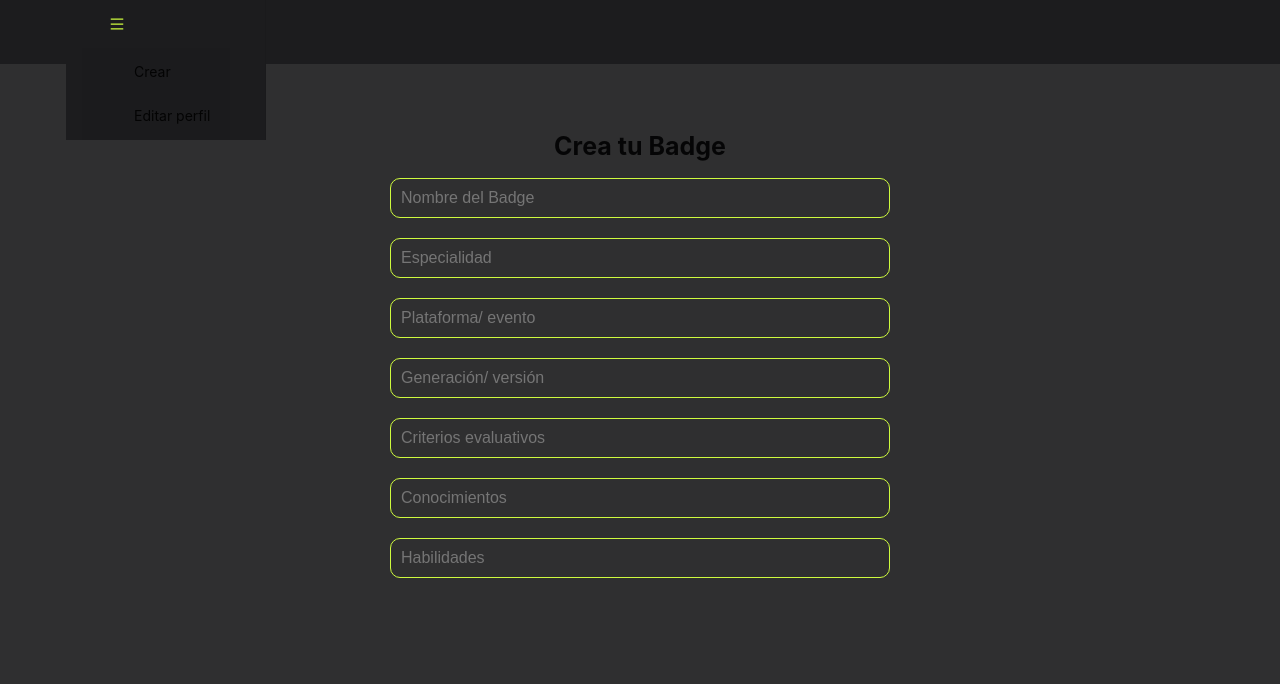
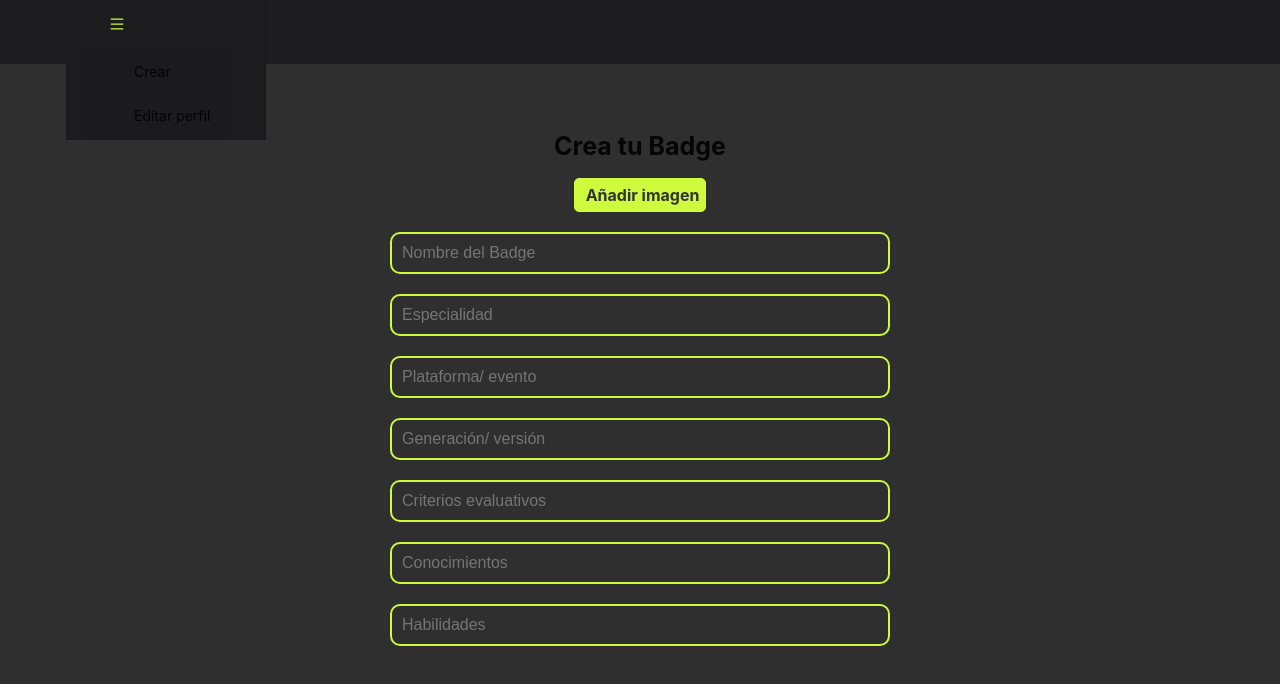
Before and after one commit to soypetricor/badger, a React (Create React App) app: page /create-badge in a window 1280 px wide. Shown: the top 684 px of the page. Built offline with nearby package versions, Linux system fonts and the light colour scheme.

Commit message:
formulario con añadir imagen guardando imágen en base64

```diff
--- a/src/components/CreateForm/CreateForm.js
+++ b/src/components/CreateForm/CreateForm.js
@@ -12,6 +12,7 @@ const initialForm ={
 }
 function Form() {
   const [form, setForm] = useState(initialForm);
+  const [image, setImage] = useState(null);
 
   const handleChange = (e) => {
     setForm({
@@ -21,12 +22,40 @@ function Form() {
     console.log(form)
   }
 
+  const handleImageChange = (e) => {
+    const reader = new FileReader();
+    const file = e.target.files[0];
+    reader.readAsDataURL(file);
+
+    reader.onloadend = () => {
+      setImage({
+        url: URL.createObjectURL(file),
+        base64: reader.result,
+      });
+      console.log(image)
+    };
+  };
+
   return (
     <>
     <div align="center">
     <h1 className='name-style'>Crea tu Badge</h1>
     </div>
-
+    <div align="center" className="container">
+    {image && (
+      <img src={image.url} alt="preview" className="image-preview" />
+    )}
+    <label htmlFor="image" className="custom-file-upload">
+    <i className="fa fa-cloud-upload"></i> Añadir imagen
+    </label>
+    <input
+      id="image"
+      type="file"
+      accept="image/*"
+      onChange={handleImageChange}
+      style={{ display: 'none' }}
+    />
+    </div>
     <div align="center" className="container">
       <input
         id="name"
--- a/src/components/CreateForm/Style.css
+++ b/src/components/CreateForm/Style.css
@@ -4,16 +4,49 @@
 
 .input-style {
     padding: 10px;
-    border: 1px solid #CEFB3E;
+    border: 2px solid #CEFB3E;
     border-radius: 10px;
     font-size: 16px;
-    background-color: #2F2F30;
+    background-color: transparent;
     color: #ffffff;
-    outline-color: #CEFB3E;
     width: 500px;
     display: block;
+}
+
+.input-style:hover{
+    border: 2px solid #ffffff;
 }
 
 .name-style {
     font-size: 25px;
 }
+.image-preview {
+    padding: 15px;
+    max-width: 200px;
+    max-height: 200px;
+    border: 2px solid #CEFB3E;
+    border-radius: 10px;
+    margin-bottom: 15px;
+    display: block;
+}
+
+.custom-file-upload {
+    border: 1px solid #CEFB3E;
+    display: inline-block;
+    padding: 6px;
+    cursor: pointer;
+    font-size: 16px;
+    font-weight: bold;
+    color: #333;
+    border-radius: 5px;
+    background-color: #CEFB3E;
+  }
+
+  .custom-file-upload:hover {
+    background-color: #1C1C1E;
+    color: #ffffff;
+  }
+
+  .custom-file-upload i {
+    margin-right: 5px;
+  }
```
